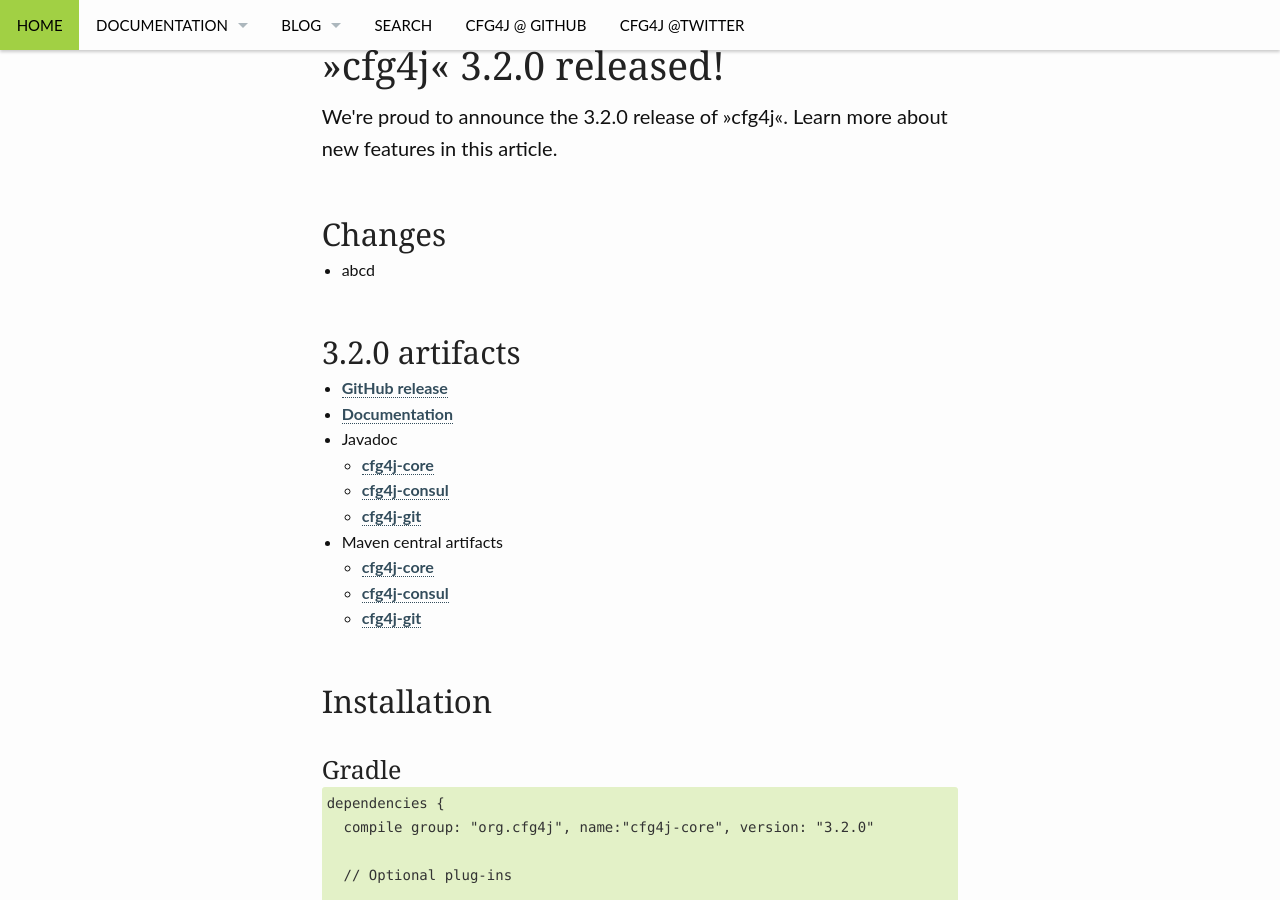
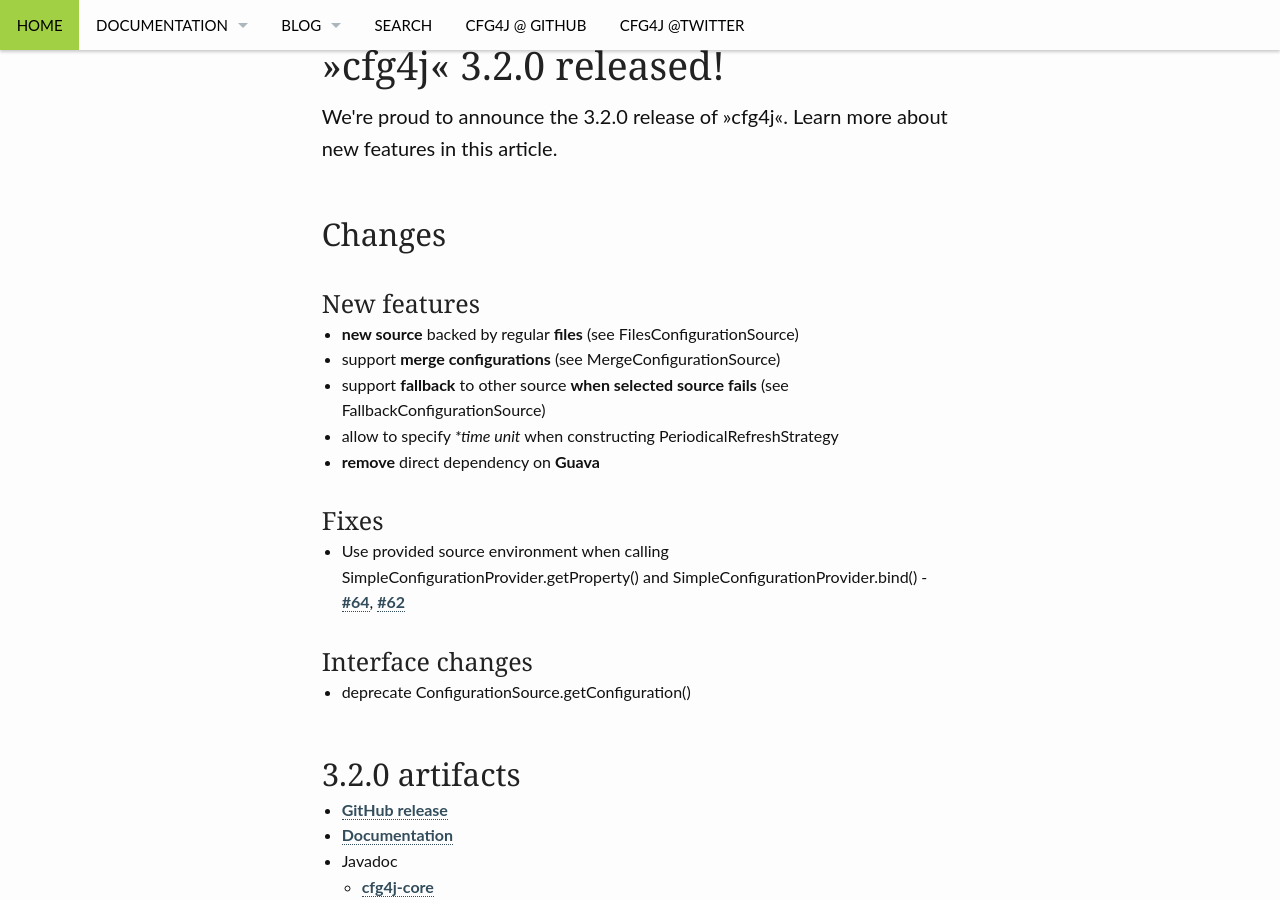
Before and after one commit to cfg4j/cfg4j.github.io, a Jekyll site: the page built from _posts/releases/2015-06-14-release_3_2_0.md, in a window 1280 px wide and 900 px high, scrolled down 317 px. Built offline with Jekyll 4.4.1, drawn with Linux system fonts in a browser that asks for light colours.

Commit message:
3.2.0 announcement

```diff
--- a/_posts/releases/2015-06-14-release_3_2_0.md
+++ b/_posts/releases/2015-06-14-release_3_2_0.md
@@ -25,4 +25,15 @@
 breadcrumb: true
 ---
 
-* abcd
+### New features
+* **new source** backed by regular **files** (see FilesConfigurationSource)
+* support **merge configurations** (see MergeConfigurationSource)
+* support **fallback** to other source **when selected source fails** (see FallbackConfigurationSource)
+* allow to specify **time unit* when constructing PeriodicalRefreshStrategy
+* **remove** direct dependency on **Guava**
+
+### Fixes
+* Use provided source environment when calling SimpleConfigurationProvider.getProperty() and SimpleConfigurationProvider.bind()  - [#64](https://github.com/cfg4j/cfg4j/issues/64), [#62](https://github.com/cfg4j/cfg4j/issues/62)
+
+### Interface changes
+* deprecate ConfigurationSource.getConfiguration()
```
